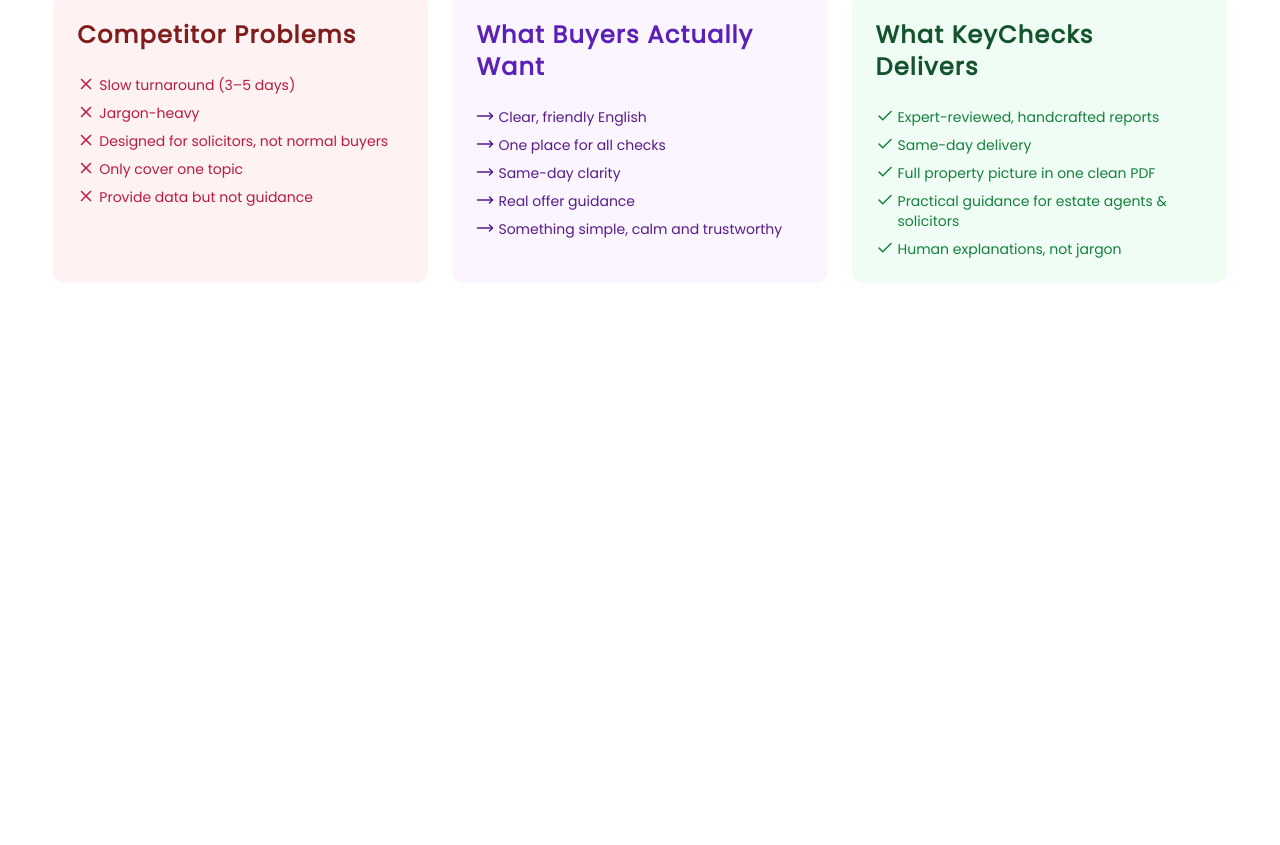
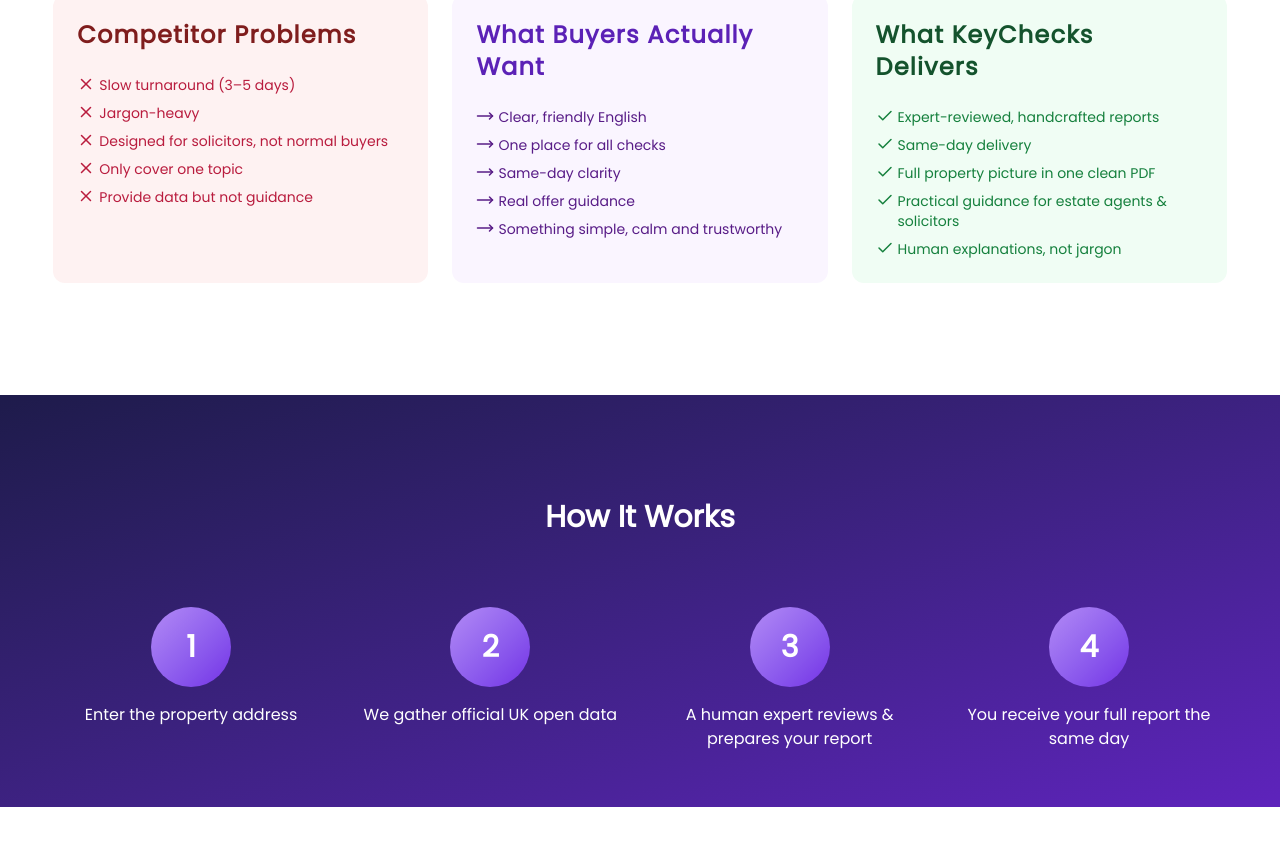
Before and after one commit to alaminislam34/keychecks.ai-website, a Next.js app: page / in a window 1280 px wide. Shown: the part 909-1754 px from the top of the page. Before the commit the page ends 1304 px from the top, so only its background shows below. Built offline with nearby package versions, Linux system fonts and the light colour scheme.

Commit message:
added how it work section

```diff
--- /dev/null
+++ b/src/app/components/home/HowItWork/HowItWork.jsx
@@ -0,0 +1,32 @@
+export const workFlow = [
+  "Enter the property address",
+  "We gather official UK open data",
+  "A human expert reviews & prepares your report",
+  "You receive your full report the same day",
+];
+
+function HowItWork() {
+  return (
+    <section className="bg-linear-to-br from-dark to-primary py-14 mb-12">
+      <div className="max-w-310 mx-auto w-[95%] lg:w-11/12 text-center space-y-6 flex flex-col items-center">
+        <h1 className="text-white text-2xl md:text-3xl font-bold py-12">
+          How It Works
+        </h1>
+        <div>
+          <ul className="flex flex-col md:flex-row items-start justify-center gap-6">
+            {workFlow.map((w, i) => (
+              <li key={i} className="flex flex-1 flex-col items-center gap-4 text-center">
+                <div className="w-20 h-20 flex items-center justify-center text-3xl rounded-full font-bold bg-linear-to-tl from-[#742ee6] to-[#b38af5] text-white">
+                  {i + 1}
+                </div>
+                <p className="text-white">{w}</p>
+              </li>
+            ))}
+          </ul>
+        </div>
+      </div>
+    </section>
+  );
+}
+
+export default HowItWork;
--- a/src/app/components/home/WhyKeyChecksExists/WhyKeyChecksExists.jsx
+++ b/src/app/components/home/WhyKeyChecksExists/WhyKeyChecksExists.jsx
@@ -47,16 +47,16 @@
 
 function WhyKeyChecksExists() {
   return (
-    <section>
-      <div className="max-w-310 mx-auto w-[95%] lg:w-11/12 text-center space-y-6 flex flex-col items-center py-8">
+    <section className="py-8">
+      <div className="max-w-310 mx-auto w-[95%] lg:w-11/12 text-center space-y-6 flex flex-col items-center">
         <h1 className="text-dark text-2xl md:text-3xl font-bold py-12">
           Why KeyChecks Exists
         </h1>
-        <div className="grid text-left grid-cols-1 md:grid-cols-3 pb-20 gap-6">
+        <div className="grid text-left grid-cols-1 md:grid-cols-3 pb-20 w-full gap-6">
           {keys.map((key, i) => (
             <div
               key={i}
-              className={`${key.bg} p-5 md:p-6 rounded-xl space-y-6`}
+              className={`${key.bg} p-5 md:p-6 rounded-xl space-y-6 w-full`}
             >
               <h1
                 className={`${key.titleColor} tracking-wider text-xl md:text-2xl font-bold`}
--- a/src/app/page.js
+++ b/src/app/page.js
@@ -1,6 +1,7 @@
 "use client";
 
 import Banner from "./components/home/Banner/Banner";
+import HowItWork from "./components/home/HowItWork/HowItWork";
 import WhyKeyChecksExists from "./components/home/WhyKeyChecksExists/WhyKeyChecksExists";
 
 export default function Home() {
@@ -8,6 +9,7 @@
     <>
       <Banner />
       <WhyKeyChecksExists />
+      <HowItWork/>
     </>
   );
 }
```
